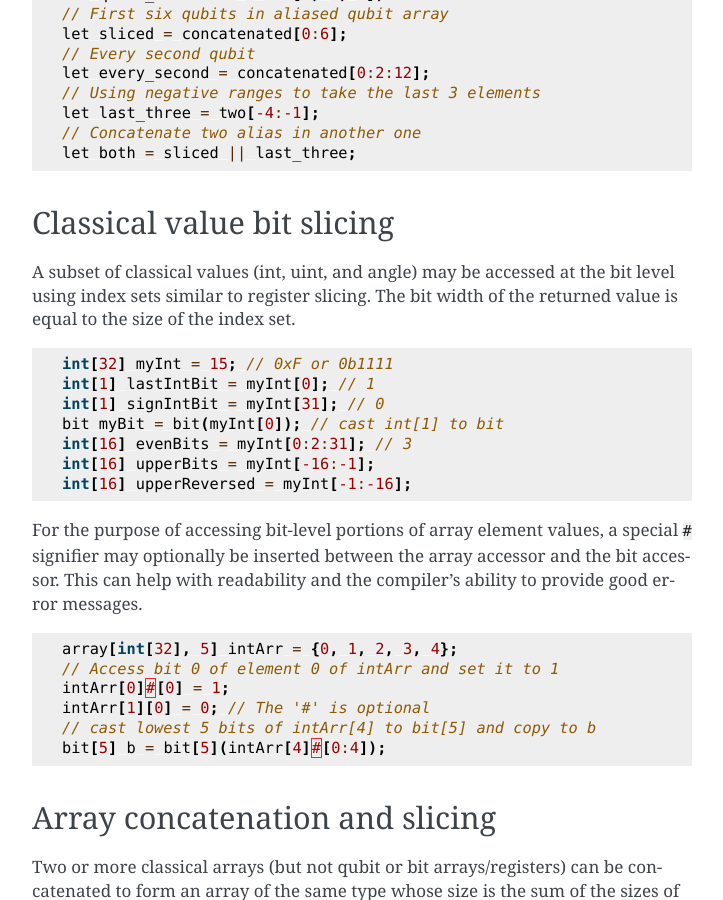
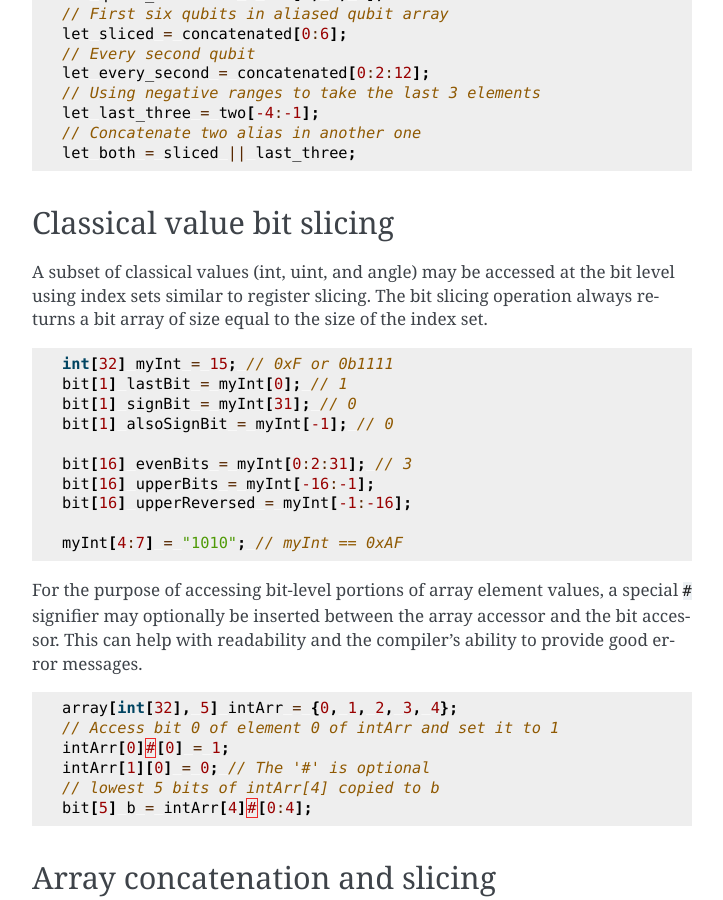
Before and after one commit to openqasm/openqasm, a Sphinx documentation site: the page built from source/language/types.rst, in a window 1280 px wide and 900 px high, scrolled down 7432 px. Shown: the whole window, without its empty margins (388-1111 px from the left). Built offline with Sphinx 7.4.7, drawn with Linux system fonts in a browser that asks for light colours; pages that are not in the unit, such as notebooks, are missing from menus; cross-references to code outside the pages are shown as plain code.

Commit message:
Bit slicing always returns bit arrays

```diff
--- a/source/language/types.rst
+++ b/source/language/types.rst
@@ -393,18 +393,21 @@ Classical value bit slicing
 ---------------------------
 
 A subset of classical values (int, uint, and angle) may be accessed at the bit
-level using index sets similar to register slicing. The bit width of the
-returned value is equal to the size of the index set.
+level using index sets similar to register slicing. The bit slicing operation
+always returns a bit array of size equal to the size of the index set.
 
 .. code-block:: c
 
    int[32] myInt = 15; // 0xF or 0b1111
-   int[1] lastIntBit = myInt[0]; // 1
-   int[1] signIntBit = myInt[31]; // 0
-   bit myBit = bit(myInt[0]); // cast int[1] to bit
-   int[16] evenBits = myInt[0:2:31]; // 3
-   int[16] upperBits = myInt[-16:-1];
-   int[16] upperReversed = myInt[-1:-16];
+   bit[1] lastBit = myInt[0]; // 1
+   bit[1] signBit = myInt[31]; // 0
+   bit[1] alsoSignBit = myInt[-1]; // 0
+
+   bit[16] evenBits = myInt[0:2:31]; // 3
+   bit[16] upperBits = myInt[-16:-1];
+   bit[16] upperReversed = myInt[-1:-16];
+
+   myInt[4:7] = "1010"; // myInt == 0xAF
 
 For the purpose of accessing bit-level portions of array element values, a
 special ``#`` signifier may optionally be inserted between the array accessor
@@ -417,8 +420,8 @@ to provide good error messages.
    // Access bit 0 of element 0 of intArr and set it to 1
    intArr[0]#[0] = 1;
    intArr[1][0] = 0; // The '#' is optional
-   // cast lowest 5 bits of intArr[4] to bit[5] and copy to b
-   bit[5] b = bit[5](intArr[4]#[0:4]);
+   // lowest 5 bits of intArr[4] copied to b
+   bit[5] b = intArr[4]#[0:4];
 
 Array concatenation and slicing
 -------------------------------
```
